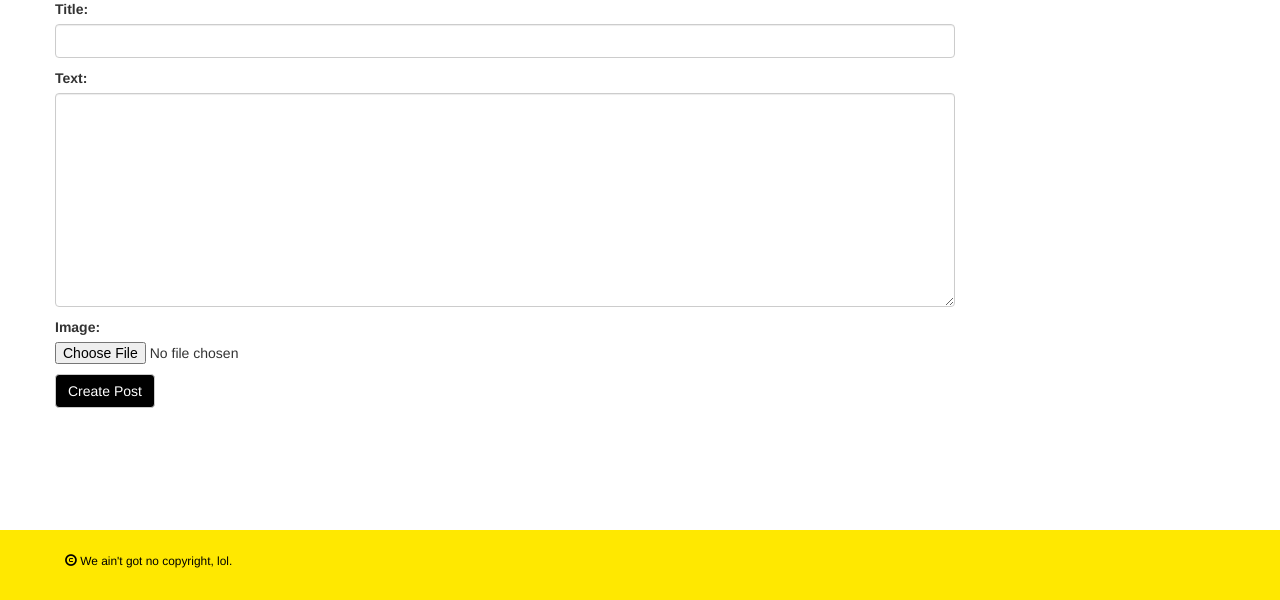
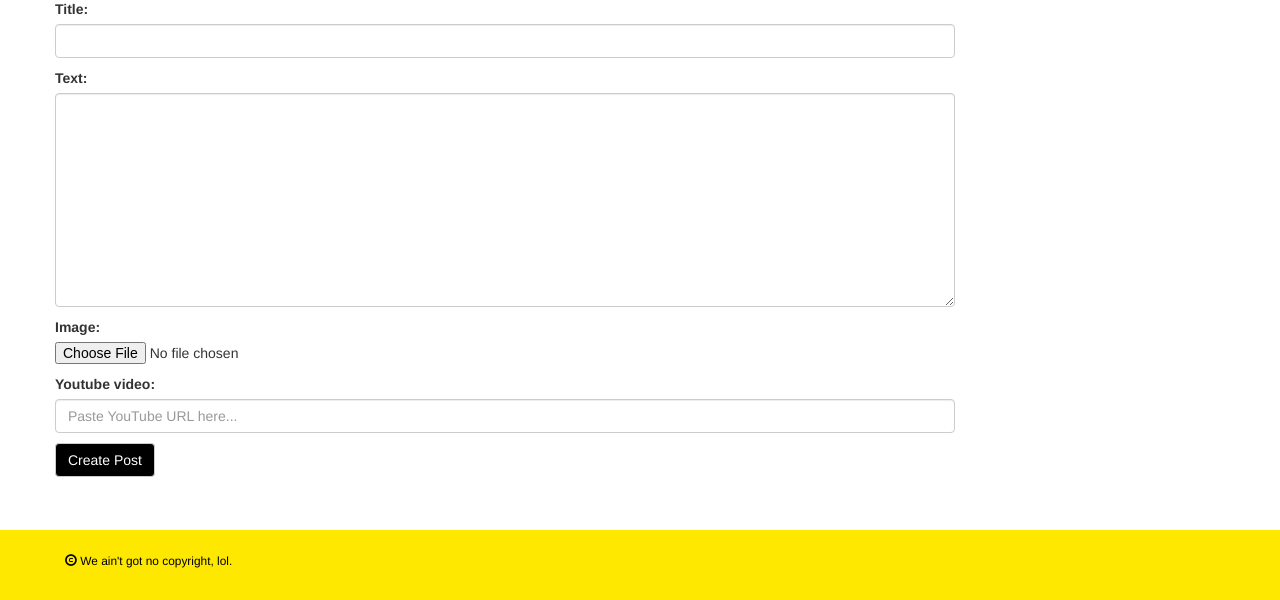
Before and after one commit to broden-wanner/colman_blog, a Django app: page /post/new/ in a window 1280 px wide. Shown: the part 214-814 px from the top of the page. Run offline with Django 3.2, Linux system fonts and the light colour scheme; the visitor is signed in with stand-in values (Sample User, id 1); some libraries are stand-ins or nearby versions.

Commit message:
Added youtube video capabilities

```diff
--- a/band_blog/settings.py
+++ b/band_blog/settings.py
@@ -130,7 +130,7 @@ MEDIA_ROOT = os.path.join(BASE_DIR, 'media')
 
 #Email Setup
 EMAIL_HOST = 'smtp.gmail.com'
-EMAIL_HOST_PASSWORD = 'dky50GTH'
+EMAIL_HOST_PASSWORD = '*****'
 EMAIL_HOST_USER = 'poseidensea@gmail.com'
 EMAIL_PORT = 465
 EMAIL_USE_SSL = True
--- a/blog/forms.py
+++ b/blog/forms.py
@@ -4,10 +4,11 @@ from .models import Post, Comment
 class PostForm(forms.ModelForm):
 	class Meta:
 		model = Post
-		fields = ('title', 'text', 'image',)
+		fields = ('title', 'text', 'image', 'youtube_video')
 		widgets = {
 			'title': forms.TextInput(attrs={'class': 'form-control', 'autocomplete': 'off'}),
 			'text': forms.Textarea(attrs={'class': 'form-control', 'autocomplete': 'off'}),
+			'youtube_video': forms.TextInput(attrs={'class': 'form-control', 'autocomplete': 'off', 'placeholder': 'Paste YouTube URL here...'})
 		}
 
 class CommentForm(forms.ModelForm):
--- a/blog/models.py
+++ b/blog/models.py
@@ -11,6 +11,8 @@ class Post(models.Model):
 	most_recent_date = models.DateTimeField(blank=True, null=True)
 	comments = models.IntegerField(default=0)
 	image = models.ImageField(blank=True, null=True, upload_to='images/')
+	youtube_video = models.URLField(max_length=300, blank=True, null=True)
+	embed_link = models.URLField(max_length=300, blank=True, null=True)
 
 	def __str__(self):
 		return self.title
@@ -26,6 +28,10 @@ class Post(models.Model):
 
 	def update_comments(self):
 		self.comments = int(Comment.objects.filter(post__pk=self.pk).count())
+
+	def create_embed_link(self):
+		end_code = self.youtube_video[self.youtube_video.find('=') + 1:]
+		self.embed_link = 'https://www.youtube.com/embed/' + end_code + '?rel=0'
 
 class Comment(models.Model):
 	post = models.ForeignKey('Post', on_delete=models.CASCADE)
--- a/blog/views.py
+++ b/blog/views.py
@@ -57,6 +57,7 @@ def blogCreateView(request):
 			post.author = request.user
 			post.published_date = timezone.now()
 			post.most_recent_date = timezone.now()
+			post.create_embed_link()
 			post.save()
 			return redirect('detail', pk=post.pk)
 	else:
@@ -72,6 +73,7 @@ def blogUpdateView(request, pk):
 			post = form.save(commit=False)
 			post.edited_date = timezone.now()
 			post.most_recent_date = timezone.now()
+			post.create_embed_link()
 			post.save()
 			return redirect('detail', pk=post.pk)
 	else:
--- a/static/css/base.css
+++ b/static/css/base.css
@@ -91,8 +91,8 @@ h1, h2, h3, h4 {
 }
 
 .post-image {
-    max-width: 300px;
-    margin: 20px 20px 20px 20px;
+    max-width: 560px;
+    margin: 20px 20px 20px 0;
 }
 
 /* Footer Stuff */
--- a/templates/detail.html
+++ b/templates/detail.html
@@ -7,6 +7,9 @@
 			<p>{{ post.text|linebreaksbr }}</p>
 			{% if post.image %}
 				<img src="{{ post.image.url }}" alt="Image for post {{ post.title }}" class="img-rounded img-responsive post-image">
+			{% endif %}
+			{% if post.youtube_video %}
+				<iframe width="560" height="315" src="{{ post.embed_link }}" frameborder="0" allow="autoplay; encrypted-media" allowfullscreen></iframe>
 			{% endif %}
 			{% if post.published_date %}
 				<p>Published: {{ post.published_date|date:"l, F jS, Y \a\t P" }}
--- a/templates/index.html
+++ b/templates/index.html
@@ -15,6 +15,9 @@
 			{% if post.image %}
 				<img src="{{ post.image.url }}" alt="Image for post {{ post.title }}" class="img-rounded img-responsive post-image">
 			{% endif %}
+			{% if post.youtube_video %}
+				<iframe width="560" height="315" src="{{ post.embed_link }}" frameborder="0" allow="autoplay; encrypted-media" allowfullscreen></iframe>
+			{% endif %}
 			{% if post.published_date %}
 				<p>Published: {{ post.published_date|date:"l, F jS, Y \a\t P" }}
 					{% if post.edited_date %}
```
